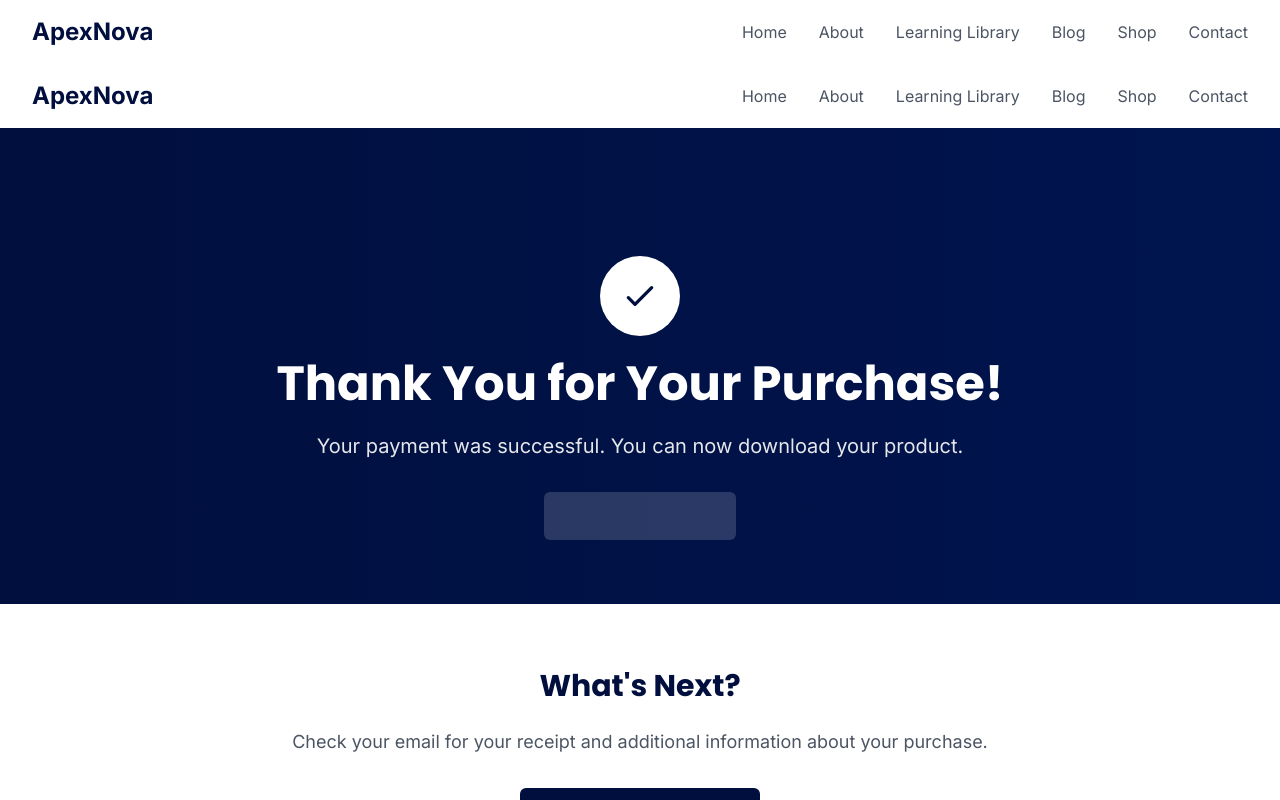
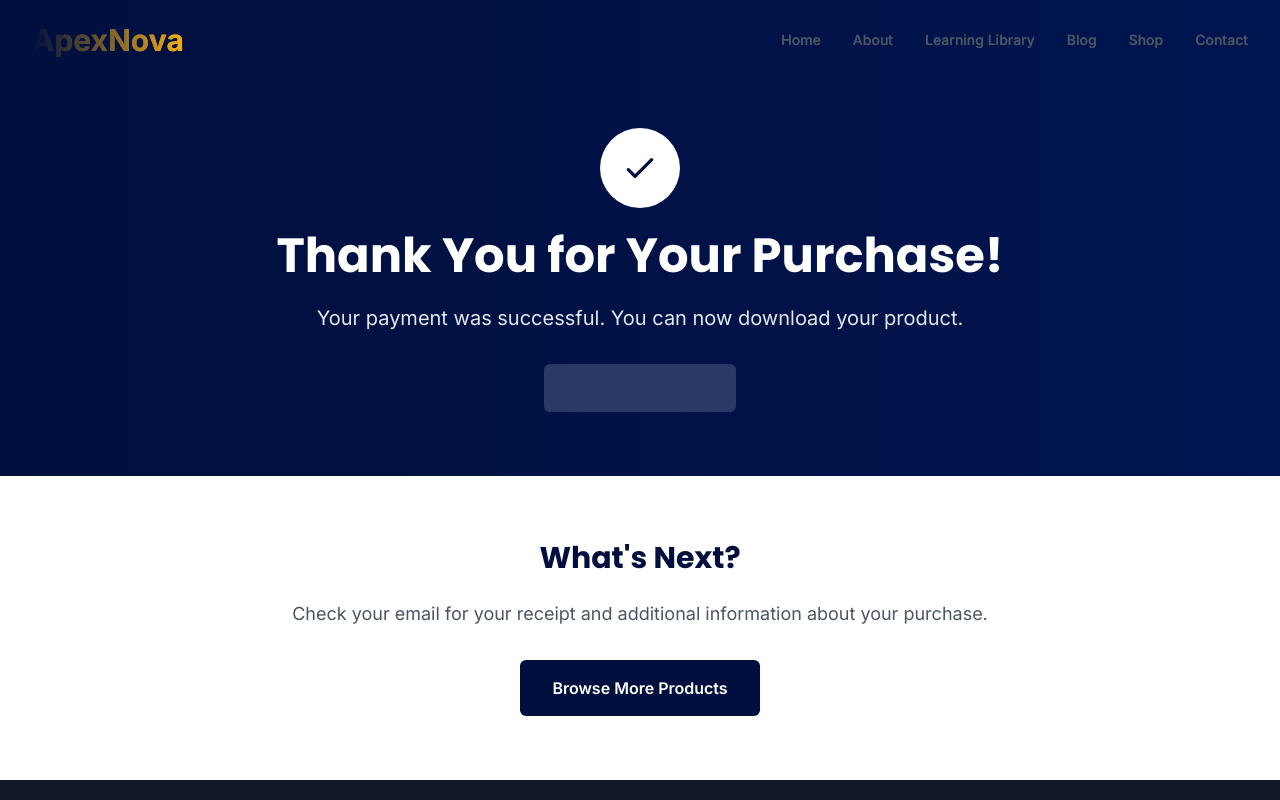
Before and after one commit to apexnova-consulting/apexnovawebsite, a Next.js app: page /success in a window 1280 px wide. Shown: the top 800 px of the page. Built offline with nearby package versions, Linux system fonts and the light colour scheme.

Commit message:
Fix: Remove duplicate nav/footer, enhance navbar design, update background pattern, remove team section

```diff
--- a/src/app/about/page.tsx
+++ b/src/app/about/page.tsx
@@ -28,27 +28,6 @@ const values = [
   }
 ];
 
-const team = [
-  {
-    name: 'Mike Nielson',
-    role: 'Founder & CEO',
-    image: '/images/team/mike.jpg',
-    bio: 'With over 15 years of experience in executive coaching and communication strategy.'
-  },
-  {
-    name: 'Sarah Johnson',
-    role: 'Head of Learning',
-    image: '/images/team/sarah.jpg',
-    bio: 'Expert in curriculum development and adult learning methodologies.'
-  },
-  {
-    name: 'David Chen',
-    role: 'Lead Coach',
-    image: '/images/team/david.jpg',
-    bio: 'Specializes in leadership development and team dynamics.'
-  }
-];
-
 export default function About() {
   return (
     <main className="min-h-screen bg-gradient-to-b from-gray-50 to-white">
@@ -58,7 +37,7 @@ export default function About() {
         <div className="absolute inset-0">
           <Image
             src="/images/pattern.svg"
-            alt="Background Pattern"
+            alt=""
             fill
             className="object-cover opacity-5"
           />
@@ -131,41 +110,6 @@ export default function About() {
             </div>
           </div>
 
-          {/* Team Section */}
-          <div className="mb-20">
-            <h2 className="text-3xl font-bold text-gray-900 text-center mb-12">
-              Meet Our Team
-            </h2>
-            <div className="grid grid-cols-1 md:grid-cols-2 lg:grid-cols-3 gap-8">
-              {team.map((member, index) => (
-                <div
-                  key={index}
-                  className="bg-white rounded-2xl overflow-hidden shadow-sm hover:shadow-xl transition-all duration-300 transform hover:-translate-y-1"
-                >
-                  <div className="relative h-64">
-                    <Image
-                      src={member.image}
-                      alt={member.name}
-                      fill
-                      className="object-cover"
-                    />
-                  </div>
-                  <div className="p-6">
-                    <h3 className="text-xl font-semibold text-gray-900 mb-1">
-                      {member.name}
-                    </h3>
-                    <p className="text-primary-600 font-medium mb-3">
-                      {member.role}
-                    </p>
-                    <p className="text-gray-600">
-                      {member.bio}
-                    </p>
-                  </div>
-                </div>
-              ))}
-            </div>
-          </div>
-
           {/* CTA Section */}
           <div className="bg-gradient-to-r from-primary-900 to-primary-800 rounded-2xl overflow-hidden">
             <div className="relative">
@@ -173,7 +117,7 @@ export default function About() {
               <div className="absolute inset-0">
                 <Image
                   src="/images/pattern.svg"
-                  alt="Background Pattern"
+                  alt=""
                   fill
                   className="object-cover opacity-10"
                 />
--- a/src/app/blog/page.tsx
+++ b/src/app/blog/page.tsx
@@ -1,6 +1,5 @@
 'use client';
 
-import Footer from '@/components/Footer';
 import Link from 'next/link';
 import Image from 'next/image';
 import { useState } from 'react';
@@ -76,7 +75,7 @@ export default function Blog() {
         <div className="absolute inset-0">
           <Image
             src="/images/pattern.svg"
-            alt="Background Pattern"
+            alt=""
             fill
             className="object-cover opacity-5"
           />
@@ -211,8 +210,6 @@ export default function Blog() {
           </div>
         </div>
       </section>
-
-      <Footer />
     </main>
   );
 }
--- a/src/components/Navbar.tsx
+++ b/src/components/Navbar.tsx
@@ -1,51 +1,71 @@
 'use client';
 
-import { useState } from 'react';
+import { useState, useEffect } from 'react';
 import Link from 'next/link';
+import { usePathname } from 'next/navigation';
 import { FaBars, FaTimes } from 'react-icons/fa';
 
 export default function Navbar() {
-  const [isMenuOpen, setIsMenuOpen] = useState(false);
+  const [isOpen, setIsOpen] = useState(false);
+  const [isScrolled, setIsScrolled] = useState(false);
+  const pathname = usePathname();
+
+  useEffect(() => {
+    const handleScroll = () => {
+      setIsScrolled(window.scrollY > 10);
+    };
+
+    window.addEventListener('scroll', handleScroll);
+    return () => window.removeEventListener('scroll', handleScroll);
+  }, []);
+
+  const navLinks = [
+    { href: '/', label: 'Home' },
+    { href: '/about', label: 'About' },
+    { href: '/learning-library', label: 'Learning Library' },
+    { href: '/blog', label: 'Blog' },
+    { href: '/shop', label: 'Shop' },
+    { href: '/contact', label: 'Contact' }
+  ];
 
   return (
-    <nav className="bg-white shadow-sm">
+    <nav className={`fixed w-full z-50 transition-all duration-300 ${isScrolled ? 'bg-white/80 backdrop-blur-md shadow-lg' : 'bg-transparent'
+      }`}>
       <div className="max-w-7xl mx-auto px-4 sm:px-6 lg:px-8">
-        <div className="flex justify-between h-16">
-          <div className="flex">
+        <div className="flex justify-between items-center h-20">
+          {/* Logo */}
           <Link href="/" className="flex items-center">
-              <span className="text-2xl font-bold text-primary-600">ApexNova</span>
+            <span className={`text-2xl font-bold bg-gradient-to-r from-primary-600 to-accent-500 bg-clip-text text-transparent transition-all duration-300 ${isScrolled ? 'text-2xl' : 'text-3xl'
+              }`}>
+              ApexNova
+            </span>
           </Link>
-          </div>
 
           {/* Desktop Navigation */}
           <div className="hidden md:flex items-center space-x-8">
-            <Link href="/" className="text-gray-600 hover:text-primary-600">
-              Home
+            {navLinks.map((link) => (
+              <Link
+                key={link.href}
+                href={link.href}
+                className={`relative text-sm font-medium transition-colors duration-200 ${pathname === link.href
+                    ? 'text-primary-600'
+                    : 'text-gray-600 hover:text-primary-600'
+                  }`}
+              >
+                {link.label}
+                {pathname === link.href && (
+                  <span className="absolute -bottom-1 left-0 w-full h-0.5 bg-primary-600 transform origin-left transition-transform duration-300" />
+                )}
               </Link>
-            <Link href="/about" className="text-gray-600 hover:text-primary-600">
-              About
-            </Link>
-            <Link href="/learning-library" className="text-gray-600 hover:text-primary-600">
-              Learning Library
-            </Link>
-            <Link href="/blog" className="text-gray-600 hover:text-primary-600">
-              Blog
-            </Link>
-            <Link href="/shop" className="text-gray-600 hover:text-primary-600">
-              Shop
-            </Link>
-            <Link href="/contact" className="text-gray-600 hover:text-primary-600">
-              Contact
-            </Link>
+            ))}
           </div>
 
-          {/* Mobile menu button */}
-          <div className="md:hidden flex items-center">
+          {/* Mobile Navigation Button */}
           <button
-              onClick={() => setIsMenuOpen(!isMenuOpen)}
-              className="text-gray-600 hover:text-primary-600"
+            onClick={() => setIsOpen(!isOpen)}
+            className="md:hidden text-gray-600 hover:text-primary-600 focus:outline-none"
           >
-              {isMenuOpen ? (
+            {isOpen ? (
               <FaTimes className="h-6 w-6" />
             ) : (
               <FaBars className="h-6 w-6" />
@@ -53,57 +73,30 @@ export default function Navbar() {
           </button>
         </div>
       </div>
-      </div>
 
-      {/* Mobile Navigation */}
-      {isMenuOpen && (
-        <div className="md:hidden">
-          <div className="px-2 pt-2 pb-3 space-y-1 sm:px-3">
+      {/* Mobile Navigation Menu */}
+      <div
+        className={`md:hidden transition-all duration-300 ease-in-out ${isOpen
+            ? 'max-h-96 opacity-100'
+            : 'max-h-0 opacity-0 pointer-events-none'
+          }`}
+      >
+        <div className="px-4 pt-2 pb-4 space-y-2 bg-white shadow-lg">
+          {navLinks.map((link) => (
             <Link
-              href="/"
-              className="block px-3 py-2 text-gray-600 hover:text-primary-600"
-              onClick={() => setIsMenuOpen(false)}
+              key={link.href}
+              href={link.href}
+              onClick={() => setIsOpen(false)}
+              className={`block px-4 py-2 rounded-lg text-base font-medium transition-colors duration-200 ${pathname === link.href
+                  ? 'bg-primary-50 text-primary-600'
+                  : 'text-gray-600 hover:bg-gray-50 hover:text-primary-600'
+                }`}
             >
-              Home
+              {link.label}
             </Link>
-            <Link
-              href="/about"
-              className="block px-3 py-2 text-gray-600 hover:text-primary-600"
-              onClick={() => setIsMenuOpen(false)}
-            >
-              About
-            </Link>
-            <Link
-              href="/learning-library"
-              className="block px-3 py-2 text-gray-600 hover:text-primary-600"
-              onClick={() => setIsMenuOpen(false)}
-            >
-              Learning Library
-            </Link>
-            <Link
-              href="/blog"
-              className="block px-3 py-2 text-gray-600 hover:text-primary-600"
-              onClick={() => setIsMenuOpen(false)}
-            >
-              Blog
-            </Link>
-            <Link
-              href="/shop"
-              className="block px-3 py-2 text-gray-600 hover:text-primary-600"
-              onClick={() => setIsMenuOpen(false)}
-            >
-              Shop
-            </Link>
-            <Link
-              href="/contact"
-              className="block px-3 py-2 text-gray-600 hover:text-primary-600"
-              onClick={() => setIsMenuOpen(false)}
-            >
-              Contact
-            </Link>
+          ))}
         </div>
       </div>
-      )}
     </nav>
   );
 }
```
Also changed, not shown: public/images/pattern.svg (added). Lines whose indentation alone changed are shown as unchanged.
